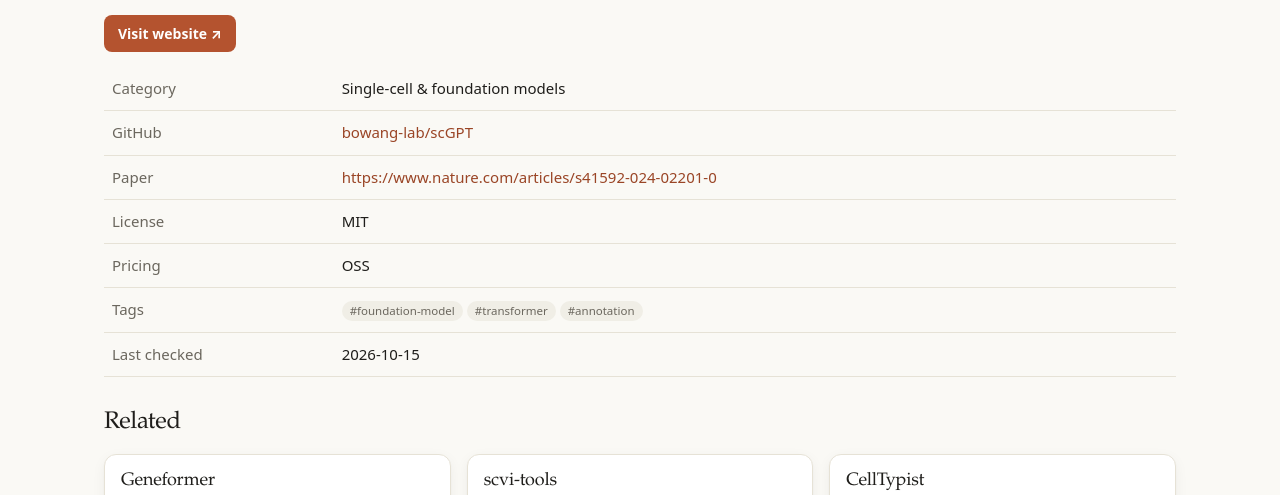
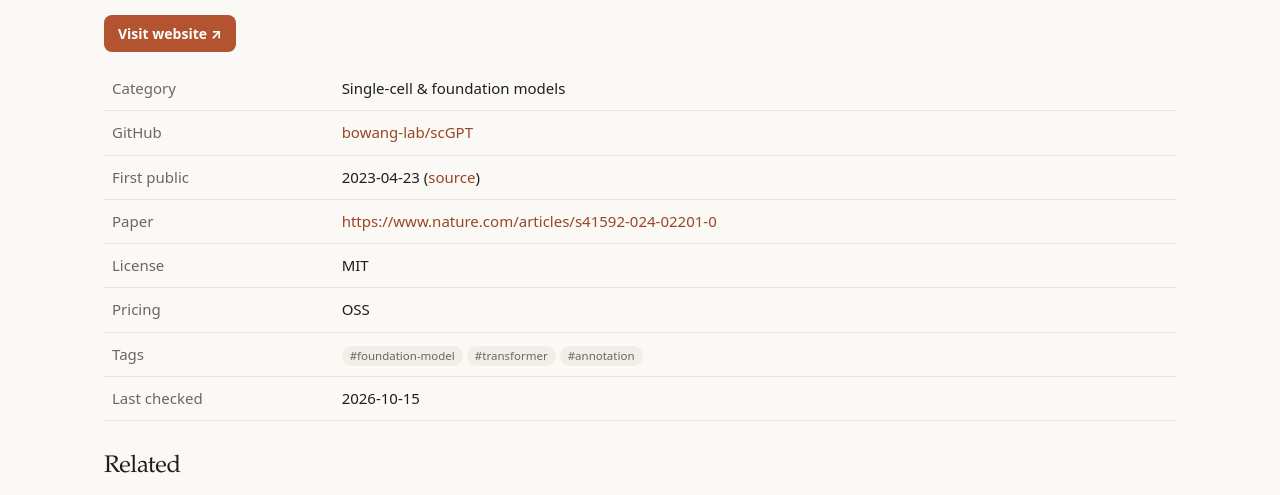
Before and after one commit to YonghaoZhao722/toolome, an Astro site: page /tools/scgpt in a window 1280 px wide. Shown: the part 243-738 px from the top of the page. Built offline with nearby package versions, Linux system fonts and the light colour scheme; Astro itself is replaced by a stand-in of ours.

Commit message:
Backfill firstReleased+dateSource (repo creation / paper v1 via primary APIs); sort uses released||firstReleased

```diff
--- a/src/components/Card.astro
+++ b/src/components/Card.astro
@@ -2,6 +2,6 @@
 import { CATS, u } from '../lib/site.js';
 const { t, badge } = Astro.props;
 ---
-<div class="card" data-date={t.released||''} data-name={t.name.toLowerCase()} data-cat={t.category} data-q={(t.name+' '+t.description+' '+t.tags.join(' ')).toLowerCase()}>
+<div class="card" data-date={t.released||t.firstReleased||''} data-name={t.name.toLowerCase()} data-cat={t.category} data-q={(t.name+' '+t.description+' '+t.tags.join(' ')).toLowerCase()}>
 {badge&&<a class="badge" href={t.source} rel="noopener" title="Release source">Released {badge}</a>}<h3><a href={u('/tools/'+t.slug+'/')}>{t.name}</a></h3><p>{t.description}</p>
 <div><span class="tag">{CATS[t.category][0]}</span><span class="tag">{t.pricing}</span>{t.tags.slice(0,2).map(g=><span class="tag">#{g}</span>)}</div></div>
--- a/src/components/Sort.astro
+++ b/src/components/Sort.astro
@@ -1,6 +1,6 @@
 <div class="sortbar"><label for="sort" class="mut">Sort</label>
 <select id="sort" class="pill sortsel"><option value="new" selected>Newest first</option><option value="old">Oldest first</option><option value="az">Name A–Z</option></select>
-<span class="mut" style="font-size:12px">Dated by verified release date; undated tools listed after, A–Z.</span></div>
+<span class="mut" style="font-size:12px">Dated by release date, else earliest public repo/paper date; undated tools listed after, A–Z.</span></div>
 <style>.sortbar{display:flex;align-items:center;gap:8px;margin:12px 0 4px;flex-wrap:wrap;font-size:13px}.sortsel{appearance:auto;padding-right:8px}</style>
 <script is:inline>
 (()=>{const s=document.getElementById('sort');if(!s)return;
--- a/src/data/tools.json
+++ b/src/data/tools.json
@@ -15,7 +15,9 @@
    "annotation"
   ],
   "added": "2026-10-15",
-  "lastChecked": "2026-10-15"
+  "lastChecked": "2026-10-15",
+  "firstReleased": "2023-04-23",
+  "dateSource": "https://github.com/bowang-lab/scGPT"
  },
  {
   "slug": "geneformer",
@@ -31,7 +33,9 @@
    "transfer-learning"
   ],
   "added": "2026-10-15",
-  "lastChecked": "2026-10-15"
+  "lastChecked": "2026-10-15",
+  "firstReleased": "2023-05-31",
+  "dateSource": "https://doi.org/10.1038/s41586-023-06139-9"
  },
  {
   "slug": "scvi-tools",
@@ -49,7 +53,9 @@
    "python"
   ],
   "added": "2026-10-15",
-  "lastChecked": "2026-10-15"
+  "lastChecked": "2026-10-15",
+  "firstReleased": "2017-09-06",
+  "dateSource": "https://github.com/scverse/scvi-tools"
  },
  {
   "slug": "celltypist",
@@ -66,7 +72,9 @@
    "immune"
   ],
   "added": "2026-10-15",
-  "lastChecked": "2026-10-15"
+  "lastChecked": "2026-10-15",
+  "firstReleased": "2021-05-19",
+  "dateSource": "https://github.com/Teichlab/celltypist"
  },
  {
   "slug": "scanpy",
@@ -84,7 +92,9 @@
    "clustering"
   ],
   "added": "2026-10-15",
-  "lastChecked": "2026-10-15"
+  "lastChecked": "2026-10-15",
+  "firstReleased": "2017-01-29",
+  "dateSource": "https://github.com/scverse/scanpy"
  },
  {
   "slug": "seurat",
@@ -102,7 +112,9 @@
    "multimodal"
   ],
   "added": "2026-10-15",
-  "lastChecked": "2026-10-15"
+  "lastChecked": "2026-10-15",
+  "firstReleased": "2015-05-20",
+  "dateSource": "https://github.com/satijalab/seurat"
  },
  {
   "slug": "scfoundation",
@@ -118,7 +130,9 @@
    "foundation-model"
   ],
   "added": "2026-10-15",
-  "lastChecked": "2026-10-15"
+  "lastChecked": "2026-10-15",
+  "firstReleased": "2023-06-03",
+  "dateSource": "https://github.com/biomap-research/scFoundation"
  },
  {
   "slug": "uce-universal-cell-embeddings",
@@ -135,7 +149,9 @@
    "cross-species"
   ],
   "added": "2026-10-15",
-  "lastChecked": "2026-10-15"
+  "lastChecked": "2026-10-15",
+  "firstReleased": "2023-09-27",
+  "dateSource": "https://github.com/snap-stanford/UCE"
  },
  {
   "slug": "cellrank",
@@ -152,7 +168,9 @@
    "fate"
   ],
   "added": "2026-10-15",
-  "lastChecked": "2026-10-15"
+  "lastChecked": "2026-10-15",
+  "firstReleased": "2020-03-12",
+  "dateSource": "https://github.com/scverse/cellrank"
  },
  {
   "slug": "scvelo",
@@ -169,7 +187,9 @@
    "trajectory"
   ],
   "added": "2026-10-15",
-  "lastChecked": "2026-10-15"
+  "lastChecked": "2026-10-15",
+  "firstReleased": "2018-08-20",
+  "dateSource": "https://github.com/theislab/scvelo"
  },
  {
   "slug": "mudata--muon",
@@ -186,7 +206,9 @@
    "scverse"
   ],
   "added": "2026-10-15",
-  "lastChecked": "2026-10-15"
+  "lastChecked": "2026-10-15",
+  "firstReleased": "2020-02-03",
+  "dateSource": "https://github.com/scverse/muon"
  },
  {
   "slug": "archr",
@@ -203,7 +225,9 @@
    "epigenomics"
   ],
   "added": "2026-10-15",
-  "lastChecked": "2026-10-15"
+  "lastChecked": "2026-10-15",
+  "firstReleased": "2019-10-18",
+  "dateSource": "https://github.com/GreenleafLab/ArchR"
  },
  {
   "slug": "celloracle",
@@ -220,7 +244,9 @@
    "perturbation"
   ],
   "added": "2026-10-15",
-  "lastChecked": "2026-10-15"
+  "lastChecked": "2026-10-15",
+  "firstReleased": "2019-10-02",
+  "dateSource": "https://github.com/morris-lab/CellOracle"
  },
  {
   "slug": "gears",
@@ -237,7 +263,9 @@
    "gnn"
   ],
   "added": "2026-10-15",
-  "lastChecked": "2026-10-15"
+  "lastChecked": "2026-10-15",
+  "firstReleased": "2021-11-17",
+  "dateSource": "https://github.com/snap-stanford/GEARS"
  },
  {
   "slug": "harmony",
@@ -254,7 +282,9 @@
    "batch"
   ],
   "added": "2026-10-15",
-  "lastChecked": "2026-10-15"
+  "lastChecked": "2026-10-15",
+  "firstReleased": "2018-06-12",
+  "dateSource": "https://github.com/immunogenomics/harmony"
  },
  {
   "slug": "tangram",
@@ -271,7 +301,9 @@
    "deconvolution"
   ],
   "added": "2026-10-15",
-  "lastChecked": "2026-10-15"
+  "lastChecked": "2026-10-15",
+  "firstReleased": "2020-08-21",
+  "dateSource": "https://github.com/broadinstitute/Tangram"
  },
  {
   "slug": "paste",
@@ -288,7 +320,9 @@
    "alignment"
   ],
   "added": "2026-10-15",
-  "lastChecked": "2026-10-15"
+  "lastChecked": "2026-10-15",
+  "firstReleased": "2020-12-04",
+  "dateSource": "https://github.com/raphael-group/paste"
  },
  {
   "slug": "moscot",
@@ -305,7 +339,9 @@
    "scverse"
   ],
   "added": "2026-10-15",
-  "lastChecked": "2026-10-15"
+  "lastChecked": "2026-10-15",
+  "firstReleased": "2021-08-23",
+  "dateSource": "https://github.com/theislab/moscot"
  },
  {
   "slug": "cell2location",
@@ -322,7 +358,9 @@
    "bayesian"
   ],
   "added": "2026-10-15",
-  "lastChecked": "2026-10-15"
+  "lastChecked": "2026-10-15",
+  "firstReleased": "2020-05-10",
+  "dateSource": "https://github.com/BayraktarLab/cell2location"
  },
  {
   "slug": "squidpy",
@@ -340,7 +378,9 @@
    "image"
   ],
   "added": "2026-10-15",
-  "lastChecked": "2026-10-15"
+  "lastChecked": "2026-10-15",
+  "firstReleased": "2020-08-21",
+  "dateSource": "https://github.com/scverse/squidpy"
  },
  {
   "slug": "spatialdata",
@@ -357,7 +397,9 @@
    "scverse"
   ],
   "added": "2026-10-15",
-  "lastChecked": "2026-10-15"
+  "lastChecked": "2026-10-15",
+  "firstReleased": "2022-04-30",
+  "dateSource": "https://github.com/scverse/spatialdata"
  },
  {
   "slug": "stagate",
@@ -374,7 +416,9 @@
    "gnn"
   ],
   "added": "2026-10-15",
-  "lastChecked": "2026-10-15"
+  "lastChecked": "2026-10-15",
+  "firstReleased": "2021-08-20",
+  "dateSource": "https://github.com/RucDongLab/STAGATE"
  },
  {
   "slug": "graphst",
@@ -391,7 +435,9 @@
    "domains"
   ],
   "added": "2026-10-15",
-  "lastChecked": "2026-10-15"
+  "lastChecked": "2026-10-15",
+  "firstReleased": "2022-05-20",
+  "dateSource": "https://github.com/JinmiaoChenLab/GraphST"
  },
  {
   "slug": "bayesspace",
@@ -408,7 +454,9 @@
    "r"
   ],
   "added": "2026-10-15",
-  "lastChecked": "2026-10-15"
+  "lastChecked": "2026-10-15",
+  "firstReleased": "2020-06-23",
+  "dateSource": "https://github.com/edward130603/BayesSpace"
  },
  {
   "slug": "rctd-spacexr",
@@ -425,7 +473,9 @@
    "r"
   ],
   "added": "2026-10-15",
-  "lastChecked": "2026-10-15"
+  "lastChecked": "2026-10-15",
+  "firstReleased": "2020-02-06",
+  "dateSource": "https://github.com/dmcable/spacexr"
  },
  {
   "slug": "giotto-suite",
@@ -442,7 +492,9 @@
    "visualization"
   ],
   "added": "2026-10-15",
-  "lastChecked": "2026-10-15"
+  "lastChecked": "2026-10-15",
+  "firstReleased": "2019-05-10",
+  "dateSource": "https://github.com/giotto-suite/Giotto"
  },
  {
   "slug": "nicheformer",
@@ -458,7 +510,9 @@
    "foundation-model"
   ],
   "added": "2026-10-15",
-  "lastChecked": "2026-10-15"
+  "lastChecked": "2026-10-15",
+  "firstReleased": "2024-04-15",
+  "dateSource": "https://github.com/theislab/nicheformer"
  },
  {
   "slug": "alphafold-server-alphafold-3",
@@ -475,7 +529,9 @@
    "complexes"
   ],
   "added": "2026-10-15",
-  "lastChecked": "2026-10-15"
+  "lastChecked": "2026-10-15",
+  "firstReleased": "2024-05-08",
+  "dateSource": "https://doi.org/10.1038/s41586-024-07487-w"
  },
  {
   "slug": "alphafold-db",
@@ -508,7 +564,9 @@
    "diffusion"
   ],
   "added": "2026-10-15",
-  "lastChecked": "2026-10-15"
+  "lastChecked": "2026-10-15",
+  "firstReleased": "2023-03-28",
+  "dateSource": "https://github.com/RosettaCommons/RFdiffusion"
  },
  {
   "slug": "proteinmpnn",
@@ -525,7 +583,9 @@
    "design"
   ],
   "added": "2026-10-15",
-  "lastChecked": "2026-10-15"
+  "lastChecked": "2026-10-15",
+  "firstReleased": "2022-05-26",
+  "dateSource": "https://github.com/dauparas/ProteinMPNN"
  },
  {
   "slug": "esm3--evolutionaryscale",
@@ -542,7 +602,9 @@
    "generative"
   ],
   "added": "2026-10-15",
-  "lastChecked": "2026-10-15"
+  "lastChecked": "2026-10-15",
+  "firstReleased": "2024-06-25",
+  "dateSource": "https://github.com/Biohub/esm"
  },
  {
   "slug": "esm-2--esmfold",
@@ -559,7 +621,9 @@
    "structure"
   ],
   "added": "2026-10-15",
-  "lastChecked": "2026-10-15"
+  "lastChecked": "2026-10-15",
+  "firstReleased": "2020-08-31",
+  "dateSource": "https://github.com/facebookresearch/esm"
  },
  {
   "slug": "boltz",
@@ -576,7 +640,9 @@
    "affinity"
   ],
   "added": "2026-10-15",
-  "lastChecked": "2026-10-15"
+  "lastChecked": "2026-10-15",
+  "firstReleased": "2024-11-17",
+  "dateSource": "https://github.com/jwohlwend/boltz"
  },
  {
   "slug": "chai-1",
@@ -593,7 +659,9 @@
    "complexes"
   ],
   "added": "2026-10-15",
-  "lastChecked": "2026-10-15"
+  "lastChecked": "2026-10-15",
+  "firstReleased": "2024-09-09",
+  "dateSource": "https://github.com/chaidiscovery/chai-lab"
  },
  {
   "slug": "openfold",
@@ -610,7 +678,9 @@
    "pytorch"
   ],
   "added": "2026-10-15",
-  "lastChecked": "2026-10-15"
+  "lastChecked": "2026-10-15",
+  "firstReleased": "2021-09-14",
+  "dateSource": "https://github.com/aqlaboratory/openfold"
  },
  {
   "slug": "colabfold",
@@ -627,7 +697,9 @@
    "colab"
   ],
   "added": "2026-10-15",
-  "lastChecked": "2026-10-15"
+  "lastChecked": "2026-10-15",
+  "firstReleased": "2021-07-19",
+  "dateSource": "https://github.com/sokrypton/ColabFold"
  },
  {
   "slug": "rosettafold-all-atom",
@@ -643,7 +715,9 @@
    "structure"
   ],
   "added": "2026-10-15",
-  "lastChecked": "2026-10-15"
+  "lastChecked": "2026-10-15",
+  "firstReleased": "2023-12-19",
+  "dateSource": "https://github.com/baker-laboratory/RoseTTAFold-All-Atom"
  },
  {
   "slug": "bindcraft",
@@ -660,7 +734,9 @@
    "design"
   ],
   "added": "2026-10-15",
-  "lastChecked": "2026-10-15"
+  "lastChecked": "2026-10-15",
+  "firstReleased": "2024-09-18",
+  "dateSource": "https://github.com/martinpacesa/BindCraft"
  },
  {
   "slug": "foldseek",
@@ -677,7 +753,9 @@
    "structure"
   ],
   "added": "2026-10-15",
-  "lastChecked": "2026-10-15"
+  "lastChecked": "2026-10-15",
+  "firstReleased": "2019-01-21",
+  "dateSource": "https://github.com/steineggerlab/foldseek"
  },
  {
   "slug": "protenix",
@@ -693,7 +771,9 @@
    "structure"
   ],
   "added": "2026-10-15",
-  "lastChecked": "2026-10-15"
+  "lastChecked": "2026-10-15",
+  "firstReleased": "2024-11-08",
+  "dateSource": "https://github.com/bytedance/Protenix"
  },
  {
   "slug": "tamarind-bio",
@@ -725,7 +805,9 @@
    "foundation-model"
   ],
   "added": "2026-10-15",
-  "lastChecked": "2026-10-15"
+  "lastChecked": "2026-10-15",
+  "firstReleased": "2025-02-13",
+  "dateSource": "https://github.com/ArcInstitute/evo2"
  },
  {
   "slug": "alphagenome",
@@ -742,7 +824,9 @@
    "variant-effect"
   ],
   "added": "2026-10-15",
-  "lastChecked": "2026-10-15"
+  "lastChecked": "2026-10-15",
+  "firstReleased": "2024-10-16",
+  "dateSource": "https://github.com/google-deepmind/alphagenome"
  },
  {
   "slug": "enformer",
@@ -759,7 +843,9 @@
    "regulatory"
   ],
   "added": "2026-10-15",
-  "lastChecked": "2026-10-15"
+  "lastChecked": "2026-10-15",
+  "firstReleased": "2019-01-15",
+  "dateSource": "https://github.com/google-deepmind/deepmind-research"
  },
  {
   "slug": "spliceai",
@@ -776,7 +862,9 @@
    "variant"
   ],
   "added": "2026-10-15",
-  "lastChecked": "2026-10-15"
+  "lastChecked": "2026-10-15",
+  "firstReleased": "2019-01-02",
+  "dateSource": "https://github.com/Illumina/SpliceAI"
  },
  {
   "slug": "nucleotide-transformer",
@@ -792,7 +880,9 @@
    "dna-lm"
   ],
   "added": "2026-10-15",
-  "lastChecked": "2026-10-15"
+  "lastChecked": "2026-10-15",
+  "firstReleased": "2023-01-24",
+  "dateSource": "https://github.com/instadeepai/nucleotide-transformer"
  },
  {
   "slug": "hyenadna",
@@ -809,7 +899,9 @@
    "long-context"
   ],
   "added": "2026-10-15",
-  "lastChecked": "2026-10-15"
+  "lastChecked": "2026-10-15",
+  "firstReleased": "2023-06-23",
+  "dateSource": "https://github.com/HazyResearch/hyena-dna"
  },
  {
   "slug": "dnabert-2",
@@ -825,7 +917,9 @@
    "dna-lm"
   ],
   "added": "2026-10-15",
-  "lastChecked": "2026-10-15"
+  "lastChecked": "2026-10-15",
+  "firstReleased": "2023-06-23",
+  "dateSource": "https://github.com/MAGICS-LAB/DNABERT_2"
  },
  {
   "slug": "borzoi",
@@ -842,7 +936,9 @@
    "rna-seq"
   ],
   "added": "2026-10-15",
-  "lastChecked": "2026-10-15"
+  "lastChecked": "2026-10-15",
+  "firstReleased": "2023-08-29",
+  "dateSource": "https://github.com/calico/borzoi"
  },
  {
   "slug": "alphamissense",
@@ -858,7 +954,9 @@
    "variant-effect"
   ],
   "added": "2026-10-15",
-  "lastChecked": "2026-10-15"
+  "lastChecked": "2026-10-15",
+  "firstReleased": "2023-09-13",
+  "dateSource": "https://github.com/google-deepmind/alphamissense"
  },
  {
   "slug": "deepvariant",
@@ -874,7 +972,9 @@
    "variant-calling"
   ],
   "added": "2026-10-15",
-  "lastChecked": "2026-10-15"
+  "lastChecked": "2026-10-15",
+  "firstReleased": "2017-11-23",
+  "dateSource": "https://github.com/google/deepvariant"
  },
  {
   "slug": "caduceus",
@@ -891,7 +991,9 @@
    "mamba"
   ],
   "added": "2026-10-15",
-  "lastChecked": "2026-10-15"
+  "lastChecked": "2026-10-15",
+  "firstReleased": "2024-02-26",
+  "dateSource": "https://github.com/kuleshov-group/caduceus"
  },
  {
   "slug": "rdkit",
@@ -906,7 +1008,9 @@
    "cheminformatics"
   ],
   "added": "2026-10-15",
-  "lastChecked": "2026-10-15"
+  "lastChecked": "2026-10-15",
+  "firstReleased": "2013-05-12",
+  "dateSource": "https://github.com/rdkit/rdkit"
  },
  {
   "slug": "deepchem",
@@ -922,7 +1026,9 @@
    "molecules"
   ],
   "added": "2026-10-15",
-  "lastChecked": "2026-10-15"
+  "lastChecked": "2026-10-15",
+  "firstReleased": "2015-09-24",
+  "dateSource": "https://github.com/deepchem/deepchem"
  },
  {
   "slug": "diffdock",
@@ -939,7 +1045,9 @@
    "diffusion"
   ],
   "added": "2026-10-15",
-  "lastChecked": "2026-10-15"
+  "lastChecked": "2026-10-15",
+  "firstReleased": "2022-10-04",
+  "dateSource": "https://github.com/gcorso/DiffDock"
  },
  {
   "slug": "reinvent-4",
@@ -956,7 +1064,9 @@
    "de-novo"
   ],
   "added": "2026-10-15",
-  "lastChecked": "2026-10-15"
+  "lastChecked": "2026-10-15",
+  "firstReleased": "2023-10-20",
+  "dateSource": "https://github.com/MolecularAI/REINVENT4"
  },
  {
   "slug": "chemprop",
@@ -973,7 +1083,9 @@
    "gnn"
   ],
   "added": "2026-10-15",
-  "lastChecked": "2026-10-15"
+  "lastChecked": "2026-10-15",
+  "firstReleased": "2019-01-25",
+  "dateSource": "https://github.com/chemprop/chemprop"
  },
  {
   "slug": "torchdrug",
@@ -990,7 +1102,9 @@
    "graph"
   ],
   "added": "2026-10-15",
-  "lastChecked": "2026-10-15"
+  "lastChecked": "2026-10-15",
+  "firstReleased": "2021-08-10",
+  "dateSource": "https://github.com/DeepGraphLearning/torchdrug"
  },
  {
   "slug": "autodock-vina",
@@ -1006,7 +1120,9 @@
    "docking"
   ],
   "added": "2026-10-15",
-  "lastChecked": "2026-10-15"
+  "lastChecked": "2026-10-15",
+  "firstReleased": "2020-04-23",
+  "dateSource": "https://github.com/ccsb-scripps/AutoDock-Vina"
  },
  {
   "slug": "openmm",
@@ -1022,7 +1138,9 @@
    "molecular-dynamics"
   ],
   "added": "2026-10-15",
-  "lastChecked": "2026-10-15"
+  "lastChecked": "2026-10-15",
+  "firstReleased": "2013-05-20",
+  "dateSource": "https://github.com/openmm/openmm"
  },
  {
   "slug": "nvidia-bionemo",
@@ -1038,7 +1156,9 @@
    "gpu"
   ],
   "added": "2026-10-15",
-  "lastChecked": "2026-10-15"
+  "lastChecked": "2026-10-15",
+  "firstReleased": "2023-10-16",
+  "dateSource": "https://github.com/NVIDIA-BioNeMo/bionemo-recipes"
  },
  {
   "slug": "rowan",
@@ -1070,7 +1190,9 @@
    "llm"
   ],
   "added": "2026-10-15",
-  "lastChecked": "2026-10-15"
+  "lastChecked": "2026-10-15",
+  "firstReleased": "2025-03-19",
+  "dateSource": "https://github.com/snap-stanford/Biomni"
  },
  {
   "slug": "futurehouse-platform",
@@ -1102,7 +1224,9 @@
    "literature"
   ],
   "added": "2026-10-15",
-  "lastChecked": "2026-10-15"
+  "lastChecked": "2026-10-15",
+  "firstReleased": "2023-02-05",
+  "dateSource": "https://github.com/Future-House/paper-qa"
  },
  {
   "slug": "biochatter",
@@ -1119,7 +1243,9 @@
    "framework"
   ],
   "added": "2026-10-15",
-  "lastChecked": "2026-10-15"
+  "lastChecked": "2026-10-15",
+  "firstReleased": "2023-06-06",
+  "dateSource": "https://github.com/biocypher/biochatter"
  },
  {
   "slug": "elicit",
@@ -1179,7 +1305,9 @@
    "cloud"
   ],
   "added": "2026-10-15",
-  "lastChecked": "2026-10-15"
+  "lastChecked": "2026-10-15",
+  "firstReleased": "2022-01-13",
+  "dateSource": "https://github.com/latchbio/latch"
  },
  {
   "slug": "adaptyv-bio",
@@ -1281,7 +1409,9 @@
    "segmentation"
   ],
   "added": "2026-10-15",
-  "lastChecked": "2026-10-15"
+  "lastChecked": "2026-10-15",
+  "firstReleased": "2020-02-01",
+  "dateSource": "https://github.com/MouseLand/cellpose"
  },
  {
   "slug": "stardist",
@@ -1298,7 +1428,9 @@
    "nuclei"
   ],
   "added": "2026-10-15",
-  "lastChecked": "2026-10-15"
+  "lastChecked": "2026-10-15",
+  "firstReleased": "2018-06-26",
+  "dateSource": "https://github.com/stardist/stardist"
  },
  {
   "slug": "napari",
@@ -1314,7 +1446,9 @@
    "python"
   ],
   "added": "2026-10-15",
-  "lastChecked": "2026-10-15"
+  "lastChecked": "2026-10-15",
+  "firstReleased": "2018-08-13",
+  "dateSource": "https://github.com/napari/napari"
  },
  {
   "slug": "qupath",
@@ -1331,7 +1465,9 @@
    "wsi"
   ],
   "added": "2026-10-15",
-  "lastChecked": "2026-10-15"
+  "lastChecked": "2026-10-15",
+  "firstReleased": "2016-08-28",
+  "dateSource": "https://github.com/qupath/qupath"
  },
  {
   "slug": "uni",
@@ -1348,7 +1484,9 @@
    "foundation-model"
   ],
   "added": "2026-10-15",
-  "lastChecked": "2026-10-15"
+  "lastChecked": "2026-10-15",
+  "firstReleased": "2024-02-02",
+  "dateSource": "https://github.com/mahmoodlab/UNI"
  },
  {
   "slug": "conch",
@@ -1365,7 +1503,9 @@
    "vlm"
   ],
   "added": "2026-10-15",
-  "lastChecked": "2026-10-15"
+  "lastChecked": "2026-10-15",
+  "firstReleased": "2023-12-31",
+  "dateSource": "https://github.com/mahmoodlab/CONCH"
  },
  {
   "slug": "prov-gigapath",
@@ -1382,7 +1522,9 @@
    "foundation-model"
   ],
   "added": "2026-10-15",
-  "lastChecked": "2026-10-15"
+  "lastChecked": "2026-10-15",
+  "firstReleased": "2024-04-01",
+  "dateSource": "https://github.com/prov-gigapath/prov-gigapath"
  },
  {
   "slug": "cellprofiler",
@@ -1397,7 +1539,9 @@
    "high-content"
   ],
   "added": "2026-10-15",
-  "lastChecked": "2026-10-15"
+  "lastChecked": "2026-10-15",
+  "firstReleased": "2011-04-05",
+  "dateSource": "https://github.com/CellProfiler/CellProfiler"
  },
  {
   "slug": "micro-sam",
@@ -1414,7 +1558,9 @@
    "sam"
   ],
   "added": "2026-10-15",
-  "lastChecked": "2026-10-15"
+  "lastChecked": "2026-10-15",
+  "firstReleased": "2023-05-03",
+  "dateSource": "https://github.com/computational-cell-analytics/micro-sam"
  },
  {
   "slug": "cz-cellxgene",
@@ -1430,7 +1576,9 @@
    "single-cell"
   ],
   "added": "2026-10-15",
-  "lastChecked": "2026-10-15"
+  "lastChecked": "2026-10-15",
+  "firstReleased": "2022-10-11",
+  "dateSource": "https://github.com/chanzuckerberg/cellxgene-census"
  },
  {
   "slug": "human-cell-atlas-data-portal",
@@ -1460,7 +1608,9 @@
    "dataset"
   ],
   "added": "2026-10-15",
-  "lastChecked": "2026-10-15"
+  "lastChecked": "2026-10-15",
+  "firstReleased": "2025-02-24",
+  "dateSource": "https://doi.org/10.1101/2025.02.20.639398"
  },
  {
   "slug": "protein-data-bank-rcsb",
@@ -1506,7 +1656,9 @@
    "benchmark"
   ],
   "added": "2026-10-15",
-  "lastChecked": "2026-10-15"
+  "lastChecked": "2026-10-15",
+  "firstReleased": "2022-12-15",
+  "dateSource": "https://github.com/OATML-Markslab/ProteinGym"
  },
  {
   "slug": "therapeutics-data-commons",
@@ -1523,7 +1675,9 @@
    "drug"
   ],
   "added": "2026-10-15",
-  "lastChecked": "2026-10-15"
+  "lastChecked": "2026-10-15",
+  "firstReleased": "2020-09-17",
+  "dateSource": "https://github.com/mims-harvard/TDC"
  },
  {
   "slug": "casp",
@@ -1554,7 +1708,9 @@
    "single-cell"
   ],
   "added": "2026-10-15",
-  "lastChecked": "2026-10-15"
+  "lastChecked": "2026-10-15",
+  "firstReleased": "2020-06-19",
+  "dateSource": "https://github.com/openproblems-bio/openproblems"
  },
  {
   "slug": "posebusters",
@@ -1571,7 +1727,9 @@
    "docking"
   ],
   "added": "2026-10-15",
-  "lastChecked": "2026-10-15"
+  "lastChecked": "2026-10-15",
+  "firstReleased": "2023-07-13",
+  "dateSource": "https://github.com/maabuu/posebusters"
  },
  {
   "slug": "polaris",
@@ -1587,7 +1745,9 @@
    "drug"
   ],
   "added": "2026-10-15",
-  "lastChecked": "2026-10-15"
+  "lastChecked": "2026-10-15",
+  "firstReleased": "2023-06-05",
+  "dateSource": "https://github.com/polaris-hub/polaris"
  },
  {
   "slug": "10x-genomics-datasets",
--- a/src/lib/site.js
+++ b/src/lib/site.js
@@ -24,4 +24,5 @@
 export const bySlug = Object.fromEntries(tools.map(t=>[t.slug,t]));
 export const pairSlug = ([a,b]) => `${bySlug[a].slug}-vs-${bySlug[b].slug}`;
 
-export const byNewest = (l) => [...l].sort((a,b)=> (a.released&&b.released)? b.released.localeCompare(a.released)||a.name.localeCompare(b.name) : a.released?-1 : b.released?1 : a.name.toLowerCase().localeCompare(b.name.toLowerCase()));
+export const dt = (t) => t.released||t.firstReleased||'';
+export const byNewest = (l) => [...l].sort((a,b)=> (dt(a)&&dt(b))? dt(b).localeCompare(dt(a))||a.name.toLowerCase().localeCompare(b.name.toLowerCase()) : dt(a)?-1 : dt(b)?1 : a.name.toLowerCase().localeCompare(b.name.toLowerCase()));
--- a/src/pages/tools/[slug].astro
+++ b/src/pages/tools/[slug].astro
@@ -13,6 +13,7 @@
 <table><tr><th>Category</th><td>{CATS[t.category][0]}</td></tr>
 {t.github&&<tr><th>GitHub</th><td><a href={t.github}>{t.github.replace('https://github.com/','')}</a></td></tr>}
 {t.released&&<tr><th>Released</th><td>{t.released} (<a href={t.source}>source</a>)</td></tr>}
+{!t.released&&t.firstReleased&&<tr><th>First public</th><td>{t.firstReleased} (<a href={t.dateSource}>source</a>)</td></tr>}
 {t.paper&&<tr><th>Paper</th><td><a href={t.paper}>{t.paper}</a></td></tr>}
 <tr><th>License</th><td>{t.license}</td></tr><tr><th>Pricing</th><td>{t.pricing}</td></tr>
 <tr><th>Tags</th><td>{t.tags.map(g=><span class="tag">#{g}</span>)}</td></tr><tr><th>Last checked</th><td>{t.lastChecked}</td></tr></table>
```
Also changed, not shown: 1 other file.
